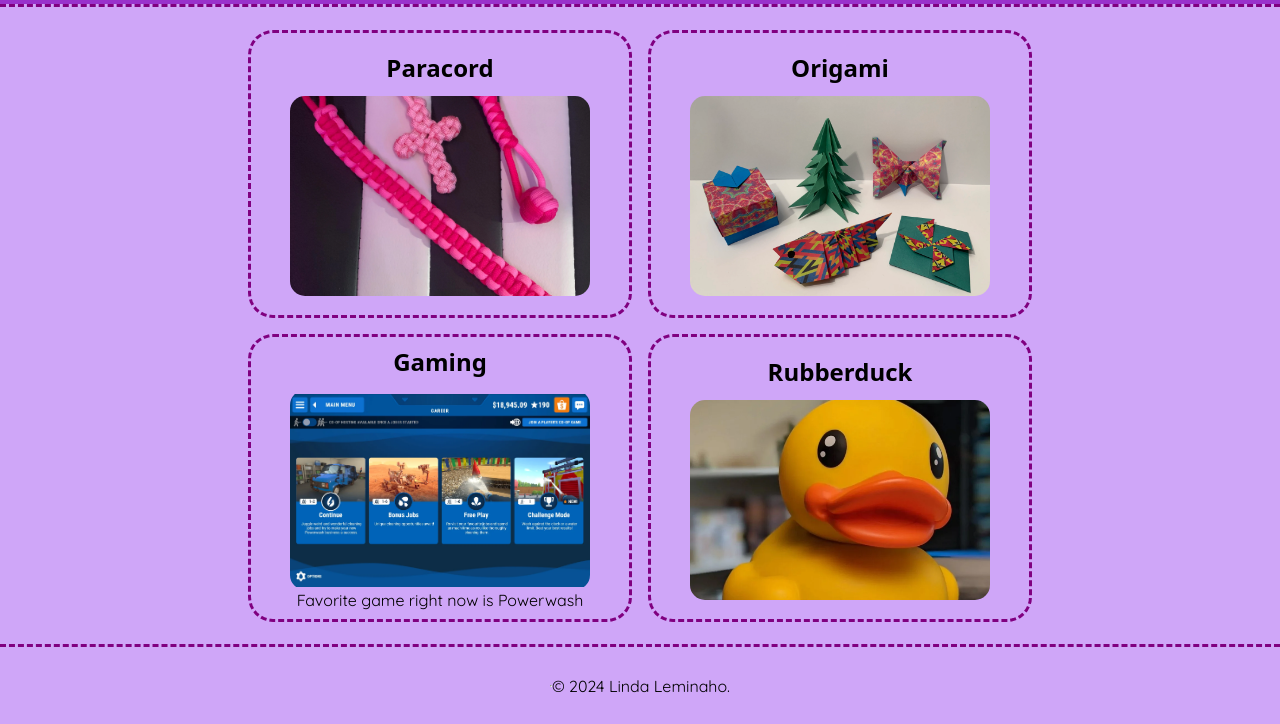
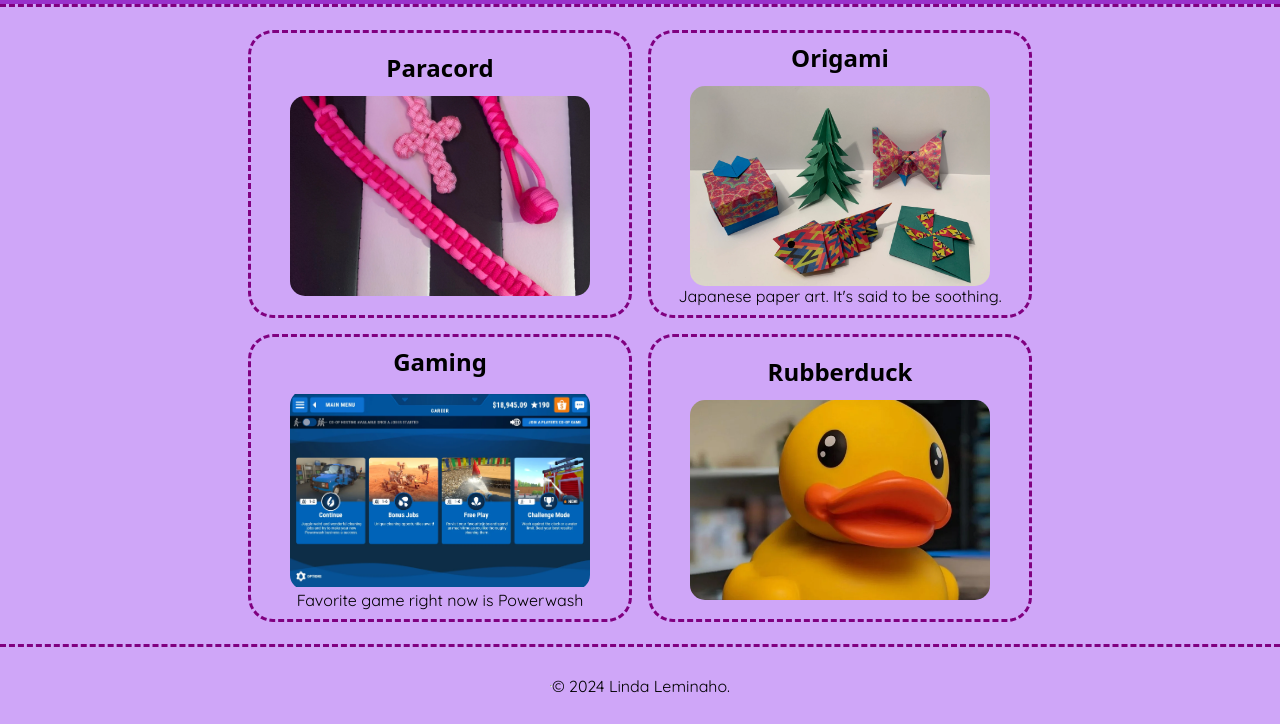
Before and after one commit to Zileena6/githobby, a website built with Parcel: page src/index.html in a window 1280 px wide. Shown: the part 76-800 px from the top of the page. Built offline with nearby package versions, Linux system fonts and the light colour scheme; a web font is replaced by a local one.

Commit message:
Adds moregami text

```diff
--- a/src/index.html
+++ b/src/index.html
@@ -33,6 +33,7 @@
                 <div class="image-container">
                     <img src="./assets/origami.webp" alt="figures made of origami paper">
                 </div>
+                <p>Japanese paper art. It's said to be soothing.</p>
             </section>
 
             <section class="gaming card">
```
